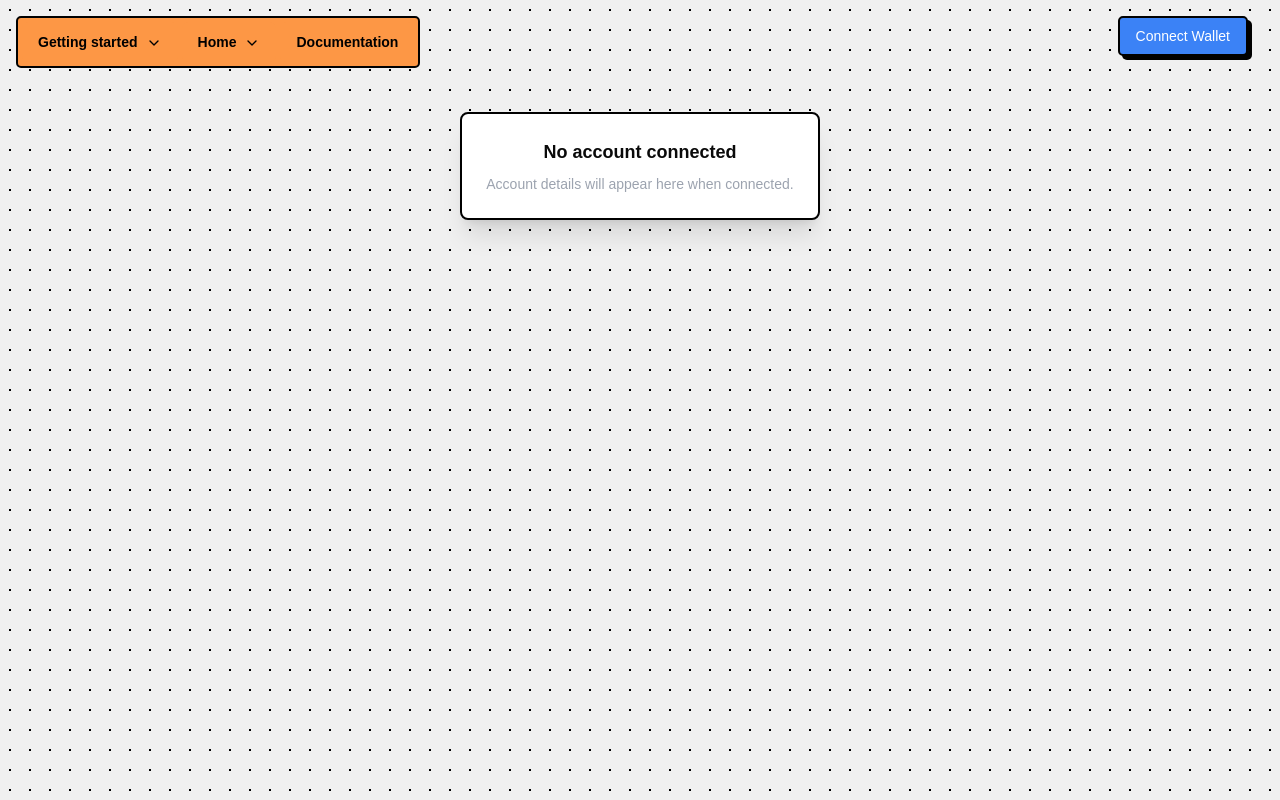
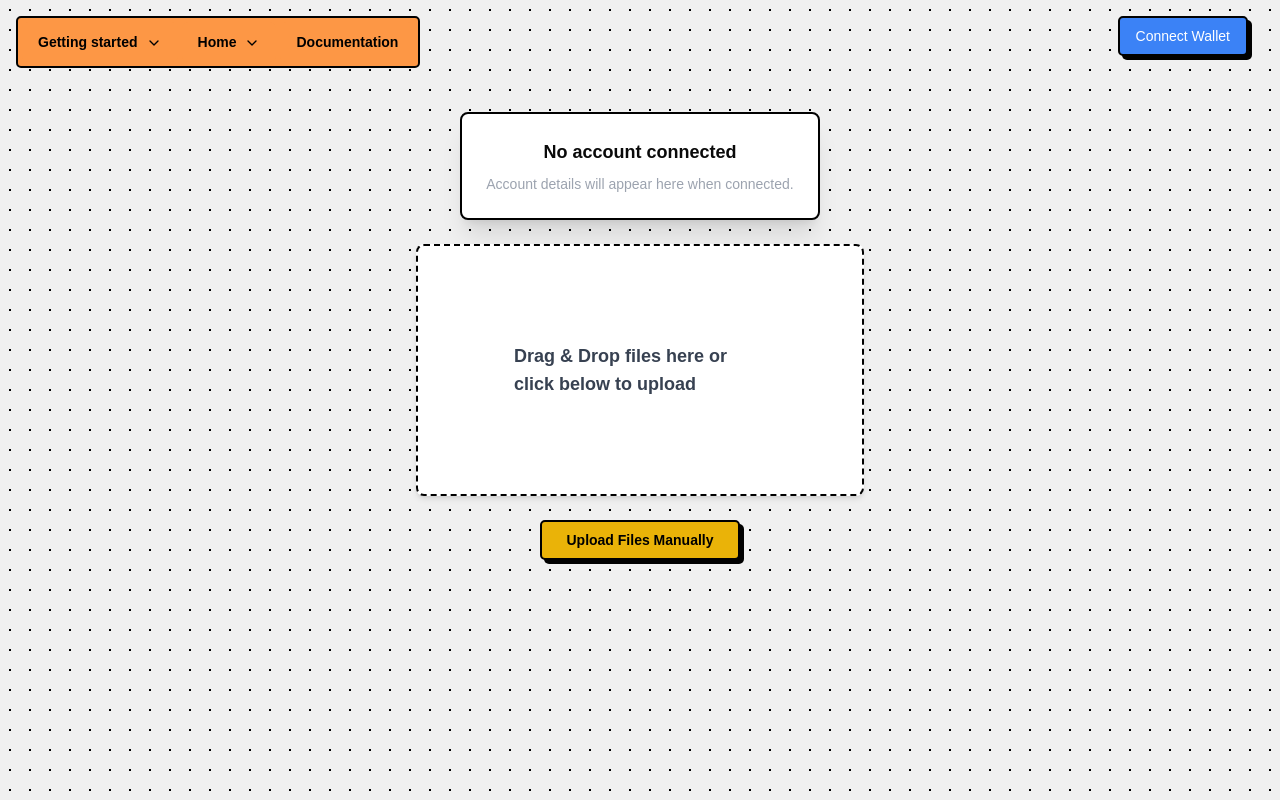
Before and after one commit to AbhishekS31/Dapp_dpdv, a Next.js app in the folder prjct/dpdv_app/: page /dashboard in a window 1280 px wide. Built offline with nearby package versions, Linux system fonts and the light colour scheme.

Commit message:
code_updation

```diff
--- a/prjct/dpdv_app/app/dashboard/page.tsx
+++ b/prjct/dpdv_app/app/dashboard/page.tsx
@@ -36,7 +36,7 @@ export default function Page() {
       </header>
 
       {/* Main Content Area */}
-      <main className="flex flex-1 justify-center items-start mt-12 relative">
+        <main className="flex flex-1 flex-col justify-start items-center mt-12 relative space-y-6">
           {account ? (
             // If an account is connected, display the HoverCard with account details
             <HoverCard>
@@ -63,6 +63,45 @@ export default function Page() {
               </p>
             </div>
           )}
+
+          {/* Drop Box Section */}
+          <div
+            className="w-full max-w-md border-2 border-dashed border-black bg-white rounded-lg shadow-md p-24 flex flex-col justify-center items-center cursor-pointer"
+            onDrop={(e) => {
+              e.preventDefault();
+              const files = e.dataTransfer.files;
+              console.log("Files dropped:", files);
+              // Handle the dropped files here
+            }}
+            onDragOver={(e) => e.preventDefault()}
+          >
+            <p className="text-lg font-semibold text-gray-700">
+              Drag & Drop files here or click below to upload
+            </p>
+          </div>
+
+          {/* Manual Upload Button */}
+          <Button
+            className="bg-yellow-500 text-black font-bold px-6 py-3 shadow-lg border-2 border-black"
+            onClick={() => {
+              const fileInput = document.getElementById("fileInput") as HTMLInputElement;
+              fileInput?.click();
+            }}
+          >
+            Upload Files Manually
+          </Button>
+
+          {/* Hidden File Input */}
+          <input
+            type="file"
+            id="fileInput"
+            className="hidden"
+            onChange={(e) => {
+              const files = e.target.files;
+              console.log("Files selected:", files);
+              // Handle the selected files here
+            }}
+          />
         </main>
     </div>
   );
```
Lines whose indentation alone changed are shown as unchanged.
